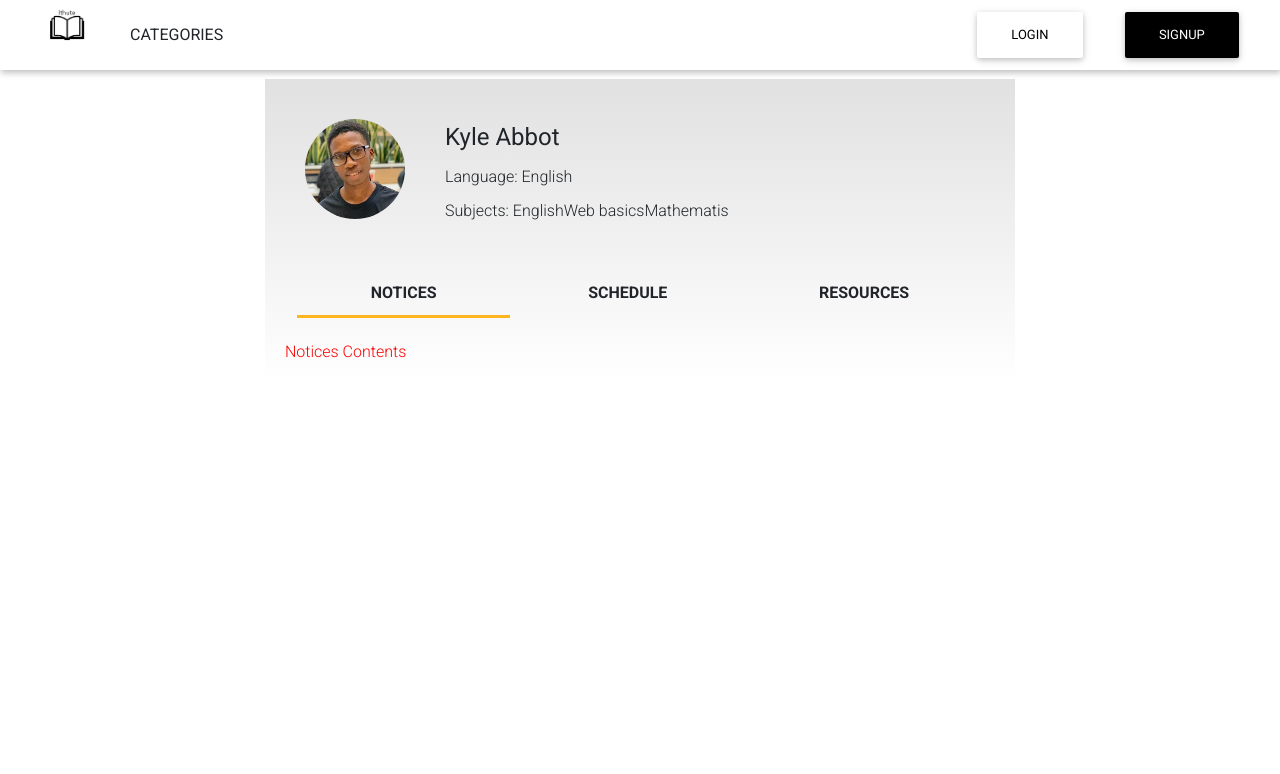
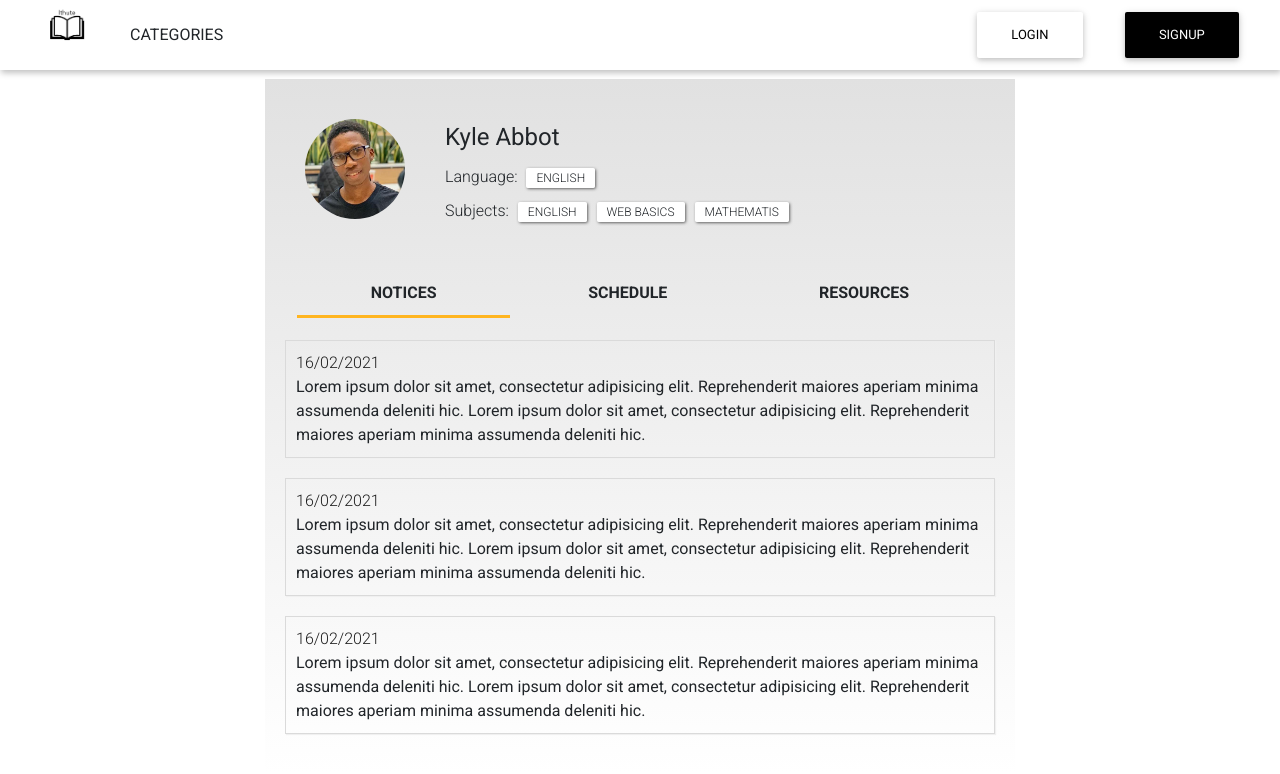
Before and after one commit to NoorMosia/tutorsApp, a React (Create React App) app: page /profile in a window 1280 px wide. Shown: the top 774 px of the page. Built offline with nearby package versions, Linux system fonts and the light colour scheme.

Commit message:
added a contents component

```diff
--- /dev/null
+++ b/src/components/Notice/Notice.js
@@ -0,0 +1,20 @@
+import React from "react";
+import * as Styles from "./Notice.module.css";
+
+const Notice = () => {
+    return (
+        <div className={Styles.Notice}>
+            <div className={Styles.NoticeDate}>
+                16/02/2021
+            </div>
+            <div className={Styles.NoticeMessage}>
+                Lorem ipsum dolor sit amet, consectetur adipisicing elit.
+                Reprehenderit maiores aperiam minima assumenda deleniti hic.
+                Lorem ipsum dolor sit amet, consectetur adipisicing elit.
+                Reprehenderit maiores aperiam minima assumenda deleniti hic.
+            </div>
+        </div>
+    )
+}
+
+export default Notice;
--- /dev/null
+++ b/src/components/Notice/Notice.module.css
@@ -0,0 +1,15 @@
+
+.Notice {
+    border: 1px solid rgb(218, 218, 218);
+    box-shadow: 1px 1px 1px rgb(240, 240, 240);
+    margin-bottom: 20px;
+    padding: 10px;
+}
+
+.NoticeDate {
+    color: rgb(29, 29, 29);
+}
+
+.NoticeMessage {
+    font-weight: bolder;
+}
--- a/src/containers/Profile/Bottom/Bottom.js
+++ b/src/containers/Profile/Bottom/Bottom.js
@@ -0,0 +1,25 @@
+import React from "react";
+import * as Styles from "./Bottom.module.css";
+
+const Bottom = props => {
+    return (
+        <div className={Styles.Bottom}>
+            <div className={Styles.Links}>
+                <div className={`${Styles.LinkHeading} ${props.noticesStyle}`} onClick={() => props.setCurrent("notices")}>
+                    Notices
+                </div>
+                <div className={`${Styles.LinkHeading} ${props.scheduleStyle}`} onClick={() => props.setCurrent("schedule")}>
+                    Schedule
+                </div>
+                <div className={`${Styles.LinkHeading} ${props.resourcesStyle}`} onClick={() => props.setCurrent("resources")}>
+                    Resources
+                </div>
+            </div>
+            <div className={Styles.ContentsContainer}>
+                {props.contents}
+            </div>
+        </div>
+    )
+}
+
+export default Bottom;
--- a/src/containers/Profile/Bottom/Bottom.module.css
+++ b/src/containers/Profile/Bottom/Bottom.module.css
@@ -0,0 +1,29 @@
+.Links {
+    display: flex;
+    justify-content: space-between;
+    padding: 10px;
+    margin-bottom: 10px;
+}
+
+.LinkHeading {
+    flex-grow: 1;
+    margin: 2px;
+    padding: 10px;
+    text-align: center;
+    text-transform: uppercase;
+    font-weight: bold;
+    cursor: pointer;
+}
+
+.LinkHeading:hover {
+    background-color: rgb(255, 222, 156);
+    -webkit-transition: background-color .3s linear;
+    -ms-transition: background-color .3s linear;
+    transition: background-color .3s linear;
+}
+
+
+.Contents {
+    color: red;
+    transition: color 2s;
+}
--- a/src/containers/Profile/Profile.js
+++ b/src/containers/Profile/Profile.js
@@ -2,6 +2,8 @@ import React, { useState } from "react";
 import * as Styles from "./Profile.module.css";
 
 import Top from "./Top/Top";
+import Bottom from "./Bottom/Bottom";
+import Notice from "./../../components/Notice/Notice";
 
 
 const Profile = () => {
@@ -24,7 +26,9 @@ const Profile = () => {
         </div>)
     } else {
         contents = (<div className={Styles.Contents}>
-            Notices Contents
+            <Notice></Notice>
+            <Notice></Notice>
+            <Notice></Notice>
         </div>)
     }
 
@@ -40,29 +44,17 @@ const Profile = () => {
         noticesStyle = Styles.Active
     }
 
-
-
-
     return (
         <div className={`${Styles.Profile}`}>
             <Top />
-            <div className={Styles.Bottom}>
-                <div className={Styles.Links}>
-                    <div className={`${Styles.LinkHeading} ${noticesStyle}`} onClick={() => setCurrent("notices")}>
-                        Notices
-                    </div>
-                    <div className={`${Styles.LinkHeading} ${scheduleStyle}`} onClick={() => setCurrent("schedule")}>
-                        Schedule
-                    </div>
-                    <div className={`${Styles.LinkHeading} ${resourcesStyle}`} onClick={() => setCurrent("resources")}>
-                        Resources
-                    </div>
+            <Bottom
+                noticesStyle={noticesStyle}
+                scheduleStyle={scheduleStyle}
+                resourcesStyle={resourcesStyle}
+                contents={contents}
+                setCurrent={setCurrent}
+            />
 
-                </div>
-                <div className={Styles.ContentsContainer}>
-                    {contents}
-                </div>
-            </div>
         </div>
     )
 }
--- a/src/containers/Profile/Profile.module.css
+++ b/src/containers/Profile/Profile.module.css
@@ -1,5 +1,5 @@
 .Profile {
-    min-width: 750px;
+    width: 750px;
     display: flex;
     flex-direction: column;
     margin: 0 auto;
@@ -7,54 +7,8 @@
     padding: 20px;
 }
 
-.Links {
-    display: flex;
-    justify-content: space-between;
-    padding: 10px;
-    margin-bottom: 10px;
-}
-
-.LinkHeading {
-    flex-grow: 1;
-    margin: 2px;
-    padding: 10px;
-    text-align: center;
-    text-transform: uppercase;
-    font-weight: bold;
-    cursor: pointer;
-}
-
-.LinkHeading:hover {
-    background-color: rgb(255, 222, 156);
-    -webkit-transition: background-color .3s linear;
-    -ms-transition: background-color .3s linear;
-    transition: background-color .3s linear;
-}
 
 .Active {
     border-bottom: 3px solid rgb(255, 181, 32);
     transition: border-bottom 3s linear;
 }
-
-
-.Red {
-    background: red;
-}
-
-.Pill {
-    font-size: 12px;
-    text-transform: uppercase;
-    border-radius: 2px;
-    padding: 3px 10px;
-    margin: 5px;
-    box-sizing: border-box;
-    background: rgb(255, 255, 255);
-    cursor: pointer;
-    box-shadow: 1px 1px 3px rgb(98, 98, 98);
-    /* border: 1px solid rgb(172, 172, 172); */
-}
-
-.Contents {
-    color: red;
-    transition: color 2s;
-}
--- a/src/containers/Profile/Top/Top.js
+++ b/src/containers/Profile/Top/Top.js
@@ -1,4 +1,4 @@
-import React, { useState } from "react";
+import React from "react";
 import * as Styles from "./Top.module.css";
 
 const Top = () => {
--- a/src/containers/Profile/Top/Top.module.css
+++ b/src/containers/Profile/Top/Top.module.css
@@ -1,4 +1,3 @@
-
 .Top {
     display: flex;
     margin-bottom: 20px;
@@ -33,3 +32,17 @@
 .Top .Details div {
     margin-bottom: 10px;
 }
+
+
+.Pill {
+    font-size: 12px;
+    text-transform: uppercase;
+    border-radius: 2px;
+    padding: 3px 10px;
+    margin: 5px;
+    box-sizing: border-box;
+    background: rgb(255, 255, 255);
+    cursor: pointer;
+    box-shadow: 1px 1px 3px rgb(98, 98, 98);
+    /* border: 1px solid rgb(172, 172, 172); */
+}
```
Also changed, not shown: 1 other file (tests, documents, lock files or other folders).
